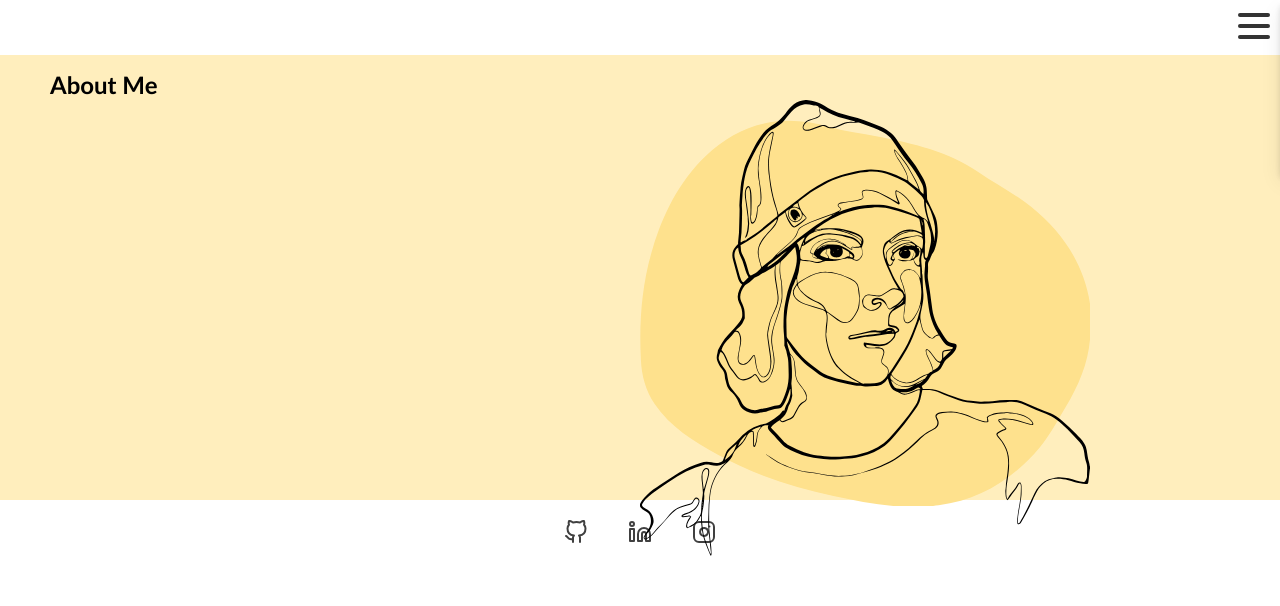
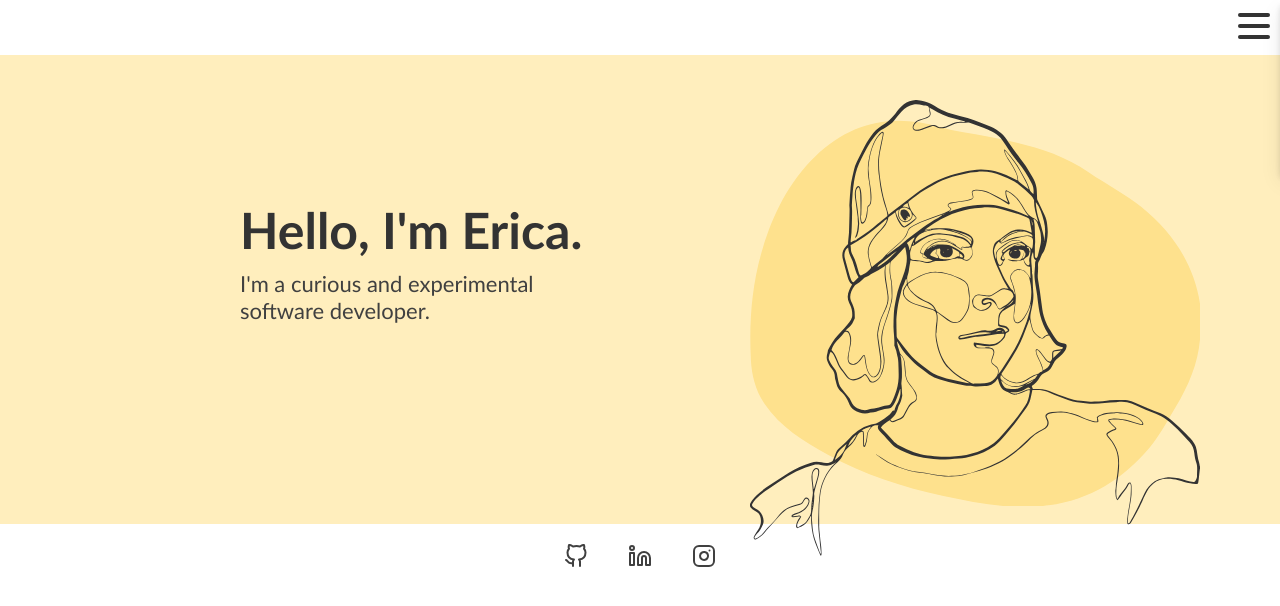
Before and after one commit to ComeAlongErica/gatsby-portfolio, a Gatsby site: page / in a window 1280 px wide. Built offline with nearby package versions, Linux system fonts and the light colour scheme; Gatsby itself is replaced by a stand-in of ours.

Commit message:
add: fonts and finalize about me

```diff
--- a/src/assets/selfportrait.js
+++ b/src/assets/selfportrait.js
@@ -5,6 +5,7 @@ const Icon = styled.svg`
   position: absolute;
   z-index: 1;
   max-width: 450px;
+  fill: ${props => props.theme.darkGrey};
 `
 
 const Self = props => {
--- a/src/components/aboutme.js
+++ b/src/components/aboutme.js
@@ -6,31 +6,78 @@ import Self from '../assets/selfportrait'
 
 const Container = styled.section`
   width: 100vw;
-  min-height: 500px;
+  min-height: 650px;
   background-color: ${props => props.theme.yellow};
   box-sizing: border-box;
   padding: 50px;
   position: relative;
+  @media screen and (min-width: ${props => props.theme.tablet}px) {
+    min-height: 500px;
+  }
+`
+
+const TextContainer = styled.div`
+  position: relative;
+  z-index: 2;
+  width: 100%;
+  max-width: 800px;
+  margin: 50px auto;
+  h1 {
+    font-size: 50px;
+    margin: 40px 0 0;
+    color: ${props => props.theme.darkGrey};
+    span {
+      cursor: default;
+      transition: 0.3s ease-in-out;
+    }
+    span:hover {
+      color: ${props => props.theme.peach};
+    }
+  }
+  h2 {
+    max-width: 350px;
+    font-size: 22px;
+    font-weight: 300;
+    margin: 10px 0;
+    color: ${props => props.theme.lightGrey};
+  }
+  @media screen and (min-width: ${props => props.theme.tablet}px) {
+    margin: 150px auto;
+  }
 `
 
 const Decor = styled.div`
-  width: 50%;
+  width: 90%;
+  max-width: 530px;
   max-height: 100%;
   position: absolute;
   right: 0;
-  top: 100px;
+  bottom: -20px;
+  @media screen and (min-width: ${props => props.theme.tablet}px) {
+    bottom: unset;
+    top: 100px;
+    width: 50%;
+  }
 `
 
 const AboutMe = props => {
-  const {layout} = props
-
+  const { layout } = props
+  const title = "Hello, I'm Erica."
   return (
-  <Container>
-    <h1>About Me</h1>
-    <Decor>
-      {!(layout === 'mobile') && <Self />}
-      <Blobs smoothBlob color={'darkYellow'} style={`margin-top: 20px;`}/>
-    </Decor>
-  </Container>
-)}
+    <Container>
+      <TextContainer>
+        <h1>
+          {[...title].map(letter => (
+            <span>{letter}</span>
+          ))}
+        </h1>
+        <h2>I'm a curious and experimental software developer.</h2>
+      </TextContainer>
+      <Decor>
+        <Self />
+        <Blobs smoothBlob color={'darkYellow'} style={`margin-top: 20px;`} />
+      </Decor>
+    </Container>
+  )
+}
 export default AboutMe
```
